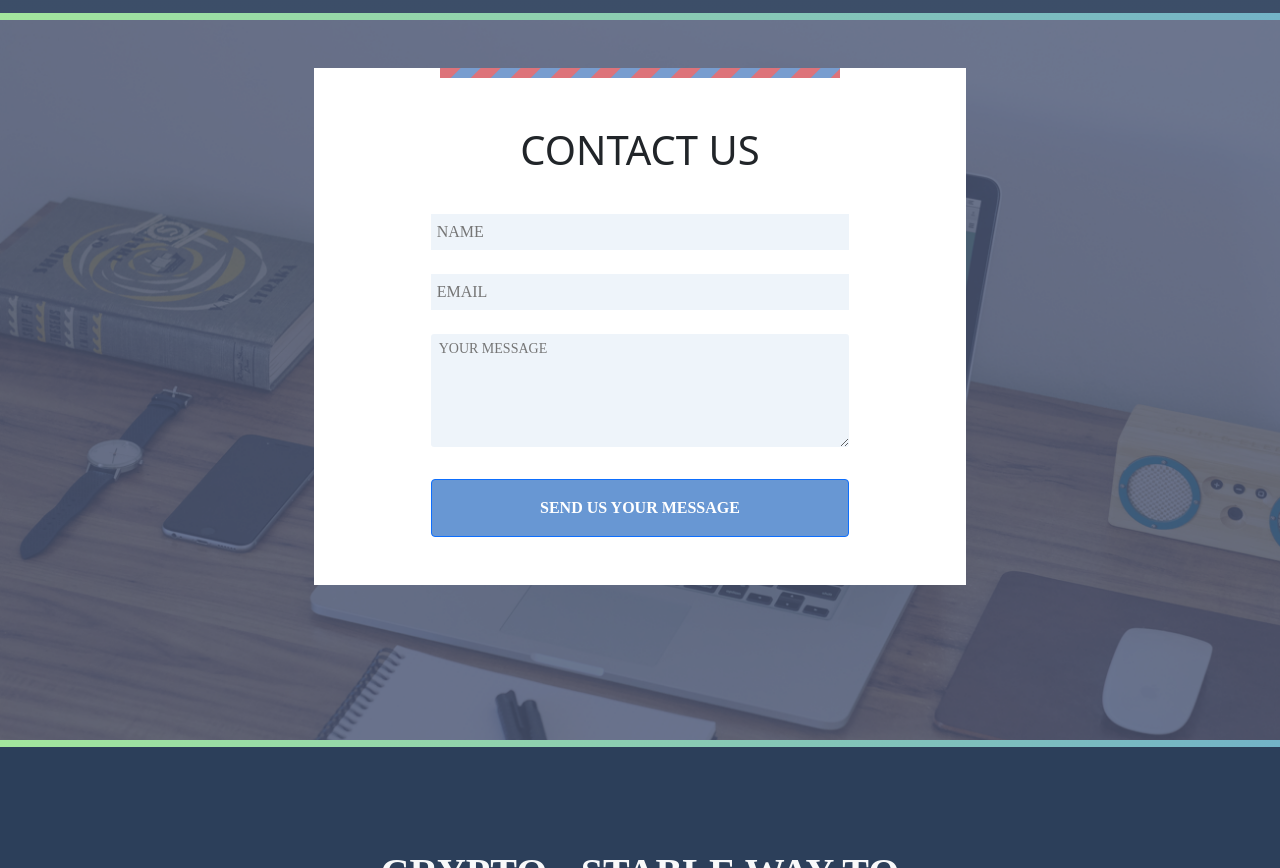
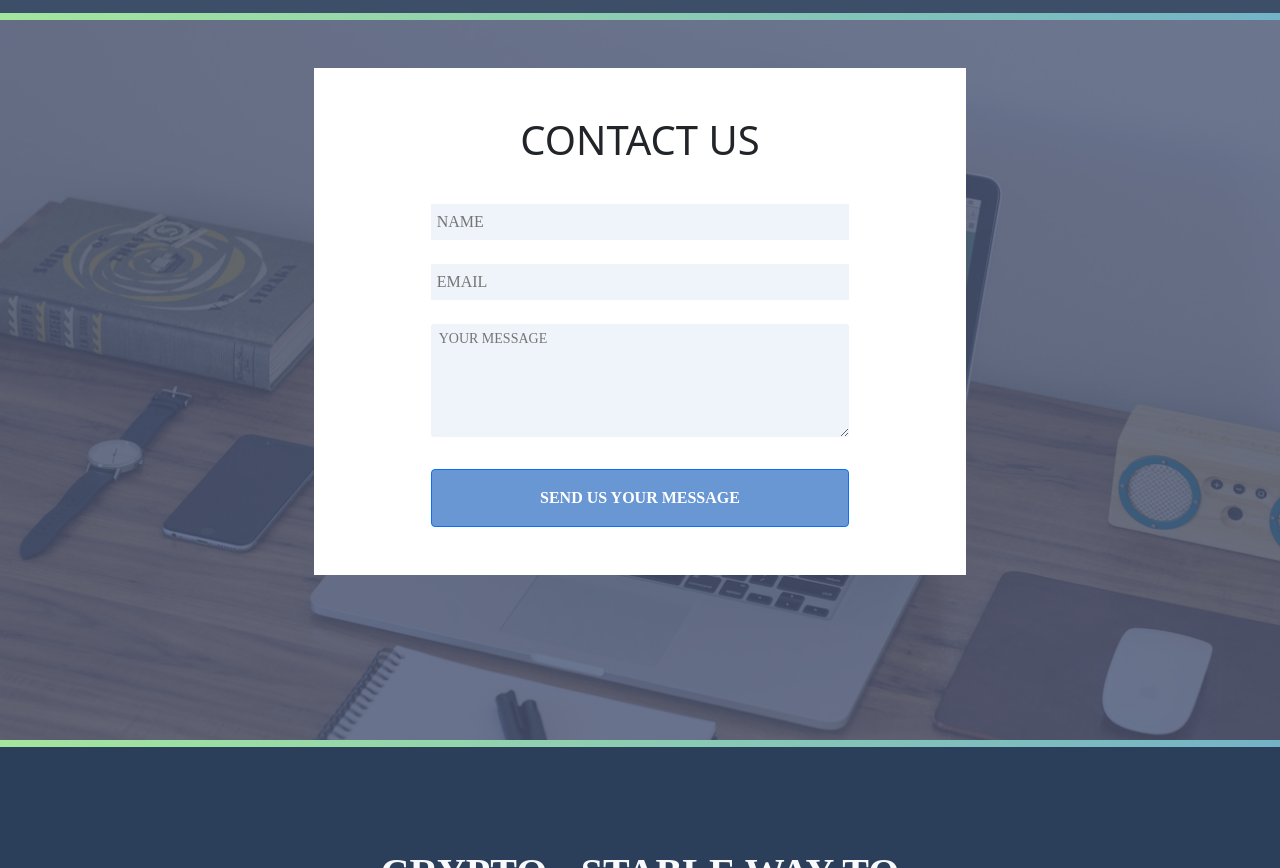
Before and after one commit to VeniaminKvashnin/VeniaminKvashnin.github.io, a plain HTML site: page index.html in a window 1280 px wide. Shown: the part 3117-3985 px from the top of the page. Drawn offline with nearby package versions, Linux system fonts and the light colour scheme; a web font is replaced by a local one.

Commit message:
Update index.html

```diff
--- a/index.html
+++ b/index.html
@@ -293,18 +293,6 @@
       <div class=" mt-5"></div>
       <div class="row justify-content-center">
         <div class="col-8 col-md-6 d-flex flex-column bg-white align-items-center position-relative zindex-modal">
-          <div class="d-flex">
-            <img class="img-fluid" src="img/ribbon.png" alt="ribbon" />
-            <img class="img-fluid" src="img/ribbon.png" alt="ribbon" />
-            <img class="img-fluid" src="img/ribbon.png" alt="ribbon" />
-            <img class="img-fluid" src="img/ribbon.png" alt="ribbon" />
-            <img class="img-fluid" src="img/ribbon.png" alt="ribbon" />
-            <img class="img-fluid" src="img/ribbon.png" alt="ribbon" />
-            <img class="img-fluid" src="img/ribbon.png" alt="ribbon" />
-            <img class="img-fluid" src="img/ribbon.png" alt="ribbon" />
-            <img class="img-fluid" src="img/ribbon.png" alt="ribbon" />
-            <img class="img-fluid" src="img/ribbon.png" alt="ribbon" />
-          </div>
           <h3 class="fs-1 text-uppercase mt-5 mb-3">contact us</h3>
           <input type="text" name="contacts" class="contact-us mt-4 col-8 circe" placeholder="NAME">
           <input type="text" name="contacts" class="contact-us mt-4 col-8 circe" placeholder="EMAIL">
```
